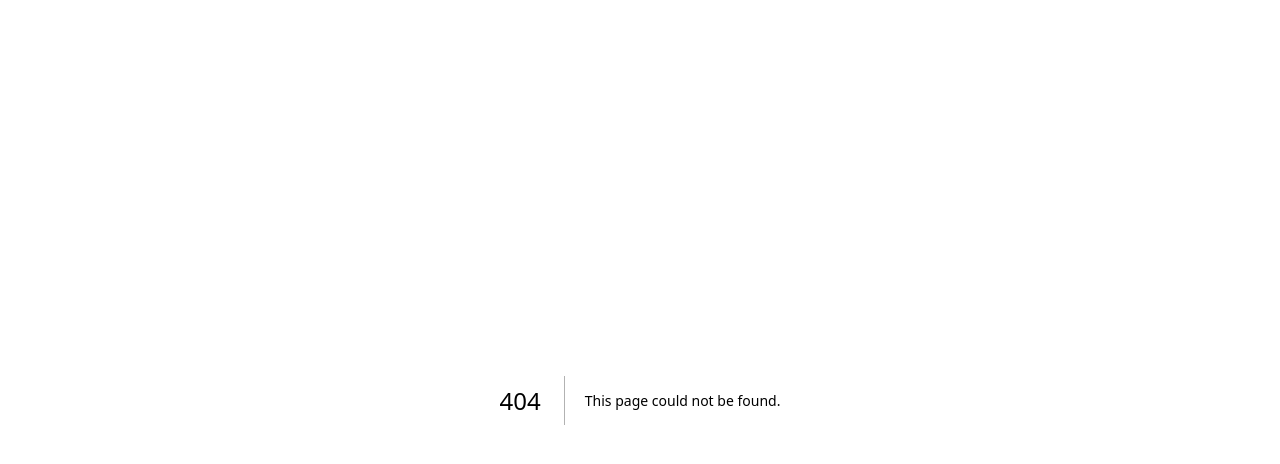
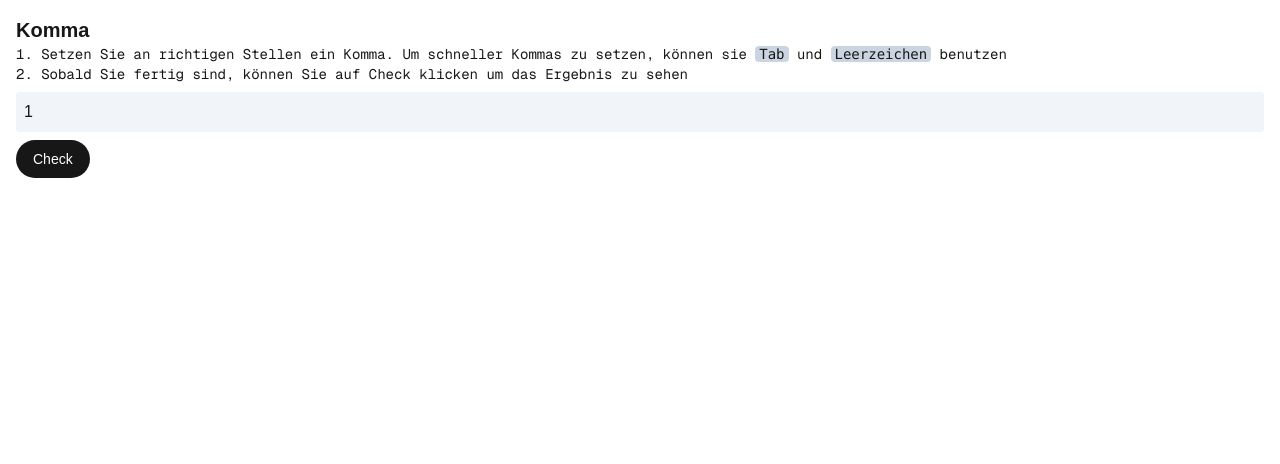
Before and after one commit to Raza-Ramadhani/learn, a Next.js app: page /de/komma/run/1 in a window 1280 px wide. Before the commit this address had no page. Shown: the top 464 px of the page. Built offline with nearby package versions, Linux system fonts and the light colour scheme.

Commit message:
initial commit

```diff
--- /dev/null
+++ b/app/de/komma/page.tsx
@@ -0,0 +1,25 @@
+'use client'
+import Button from "@/app/ui/button"
+import { useRouter } from "next/navigation"
+
+export default function Page() {
+    const router = useRouter()
+
+    function submit(formData:FormData) {
+        const text = formData.get('text')
+        router.push(`/de/komma/run/${encodeURI(text as string)}`)
+    }
+    return(
+        <div>
+            <form action={submit}>
+                <h1 className="text-xl font-bold h">Übungen Kommasetzung</h1>
+                <ol className="list-inside list-decimal text-sm sm:text-left font-[family-name:var(--font-geist-mono)]">
+                    <li className="mb-2">Text mit Komma einfügen</li>
+                    <li>Auf den Button drücken</li>
+                </ol>
+                <textarea name="text" id="text" placeholder="Text..." className="w-full min-h-64 rounded focus:outline-none bg-slate-100 p-1 my-1"></textarea>
+                <Button type="submit" text="Starten"/>
+            </form>
+        </div>
+    )
+}
--- /dev/null
+++ b/app/de/komma/run/[text]/page copy.tsx
@@ -0,0 +1,48 @@
+import Button from "@/app/ui/button"
+import { useRouter } from "next/navigation"
+
+export default async function Page({
+    params,
+}: {
+    params: Promise<{ text: string}>
+}) {
+    const rawText = decodeURIComponent((await params).text)
+    const text = rawText.replaceAll(', ',' ')
+    const words = text.split(' ')
+    async function submit(formData:FormData) {
+        'use server'
+        console.log(formData.values)
+        const correctWords = rawText.split(' ')
+        var commas = []
+        for (let i = 0; i < words.length; i++) {
+            const checkingWord = `${words[i]}${formData.get(i.toString()) == 'on' ? ',' : ''}`
+            //console.log(formData.get(i.toString()))
+            console.log(checkingWord + " - " + correctWords[i])
+            if (correctWords[i] == checkingWord) {
+                console.log('correct')
+            } else {
+                commas.push(`${checkingWord} is wrong`)
+            }
+        }
+
+        console.log(commas)
+    }
+    return(
+        <form action={submit}>
+            <h1 className="text-xl font-bold">Komma</h1>
+            <ol className="list-inside list-decimal text-sm sm:text-left font-[family-name:var(--font-geist-mono)]">
+                <li>Setzen Sie an richtigen Stellen ein Komma. Um schneller Kommas zu setzen, können sie <code className="bg-slate-300 rounded px-1">Tab</code> benutzen</li>
+                <li>Sobald Sie fertig sind, können Sie auf Check klicken um das Ergebnis zu sehen</li>
+            </ol>
+            <div className="flex flex-wrap my-2 bg-slate-100 rounded p-2">
+            {words.map((word, index) => {
+                return(
+                    <span key={index} className="flex justify-center items-center align-middle">{word}<input type="checkbox" name={index.toString()} className="cursor-pointer w-3 h-4 appearance-none text-black checked:bg-[url('/comma.svg')] bg-cover rounded"/></span>
+
+                )
+            })}
+            </div>
+            <Button text="Check" type="submit"/>
+        </form>
+    )
+}
--- /dev/null
+++ b/app/de/komma/run/[text]/page.tsx
@@ -0,0 +1,34 @@
+import Button from "@/app/ui/button"
+import KommaForm from "@/app/ui/komma-form"
+import { useRouter } from "next/navigation"
+
+export default async function Page({
+    params,
+}: {
+    params: Promise<{ text: string}>
+}) {
+    const rawText = decodeURIComponent((await params).text)
+    const text = rawText.replaceAll(', ',' ')
+    const words = text.split(' ')
+    /*async function submit(formData:FormData) {
+        'use server'
+        console.log(formData.values)
+        const correctWords = rawText.split(' ')
+        var commas = []
+        for (let i = 0; i < words.length; i++) {
+            const checkingWord = `${words[i]}${formData.get(i.toString()) == 'on' ? ',' : ''}`
+            //console.log(formData.get(i.toString()))
+            console.log(checkingWord + " - " + correctWords[i])
+            if (correctWords[i] == checkingWord) {
+                console.log('correct')
+            } else {
+                commas.push(`${checkingWord} is wrong`)
+            }
+        }
+
+        console.log(commas)
+    }*/
+    return(
+<KommaForm words={words} rawText={rawText}/>
+    )
+}
--- a/app/layout.tsx
+++ b/app/layout.tsx
@@ -14,7 +14,7 @@ const geistMono = localFont({
 });
 
 export const metadata: Metadata = {
-  title: "Create Next App",
+  title: "Learn",
   description: "Generated by create next app",
 };
 
@@ -24,9 +24,9 @@ export default function RootLayout({
   children: React.ReactNode;
 }>) {
   return (
-    <html lang="en">
+    <html lang="de">
       <body
-        className={`${geistSans.variable} ${geistMono.variable} antialiased`}
+        className={`${geistSans.variable} ${geistMono.variable} antialiased p-4`}
       >
         {children}
       </body>
--- /dev/null
+++ b/app/lib/actions.tsx
@@ -0,0 +1,16 @@
+'use server'
+
+export async function deKommaCheck(formData:FormData, rawText:string, words:Array<string>) {
+        const correctWords = rawText.split(' ')
+        var commas = []
+        for (let i = 0; i < words.length; i++) {
+            const checkingWord = `${words[i]}${formData.get(i.toString()) == 'on' ? ',' : ''}`
+            console.log(checkingWord + " - " + correctWords[i])
+            if (correctWords[i] == checkingWord) {
+                commas.push({correct:true, comma:formData.get(i.toString()) == 'on' ? true:false})
+            } else {
+                commas.push({correct:false, comma:formData.get(i.toString()) == 'on' ? true:false})
+            }
+        }
+        return {correct:commas}
+}
--- a/app/page.tsx
+++ b/app/page.tsx
@@ -26,18 +26,11 @@ export default function Home() {
         <div className="flex gap-4 items-center flex-col sm:flex-row">
           <a
             className="rounded-full border border-solid border-transparent transition-colors flex items-center justify-center bg-foreground text-background gap-2 hover:bg-[#383838] dark:hover:bg-[#ccc] text-sm sm:text-base h-10 sm:h-12 px-4 sm:px-5"
-            href="https://vercel.com/new?utm_source=create-next-app&utm_medium=appdir-template-tw&utm_campaign=create-next-app"
+            href="/de/komma"
             target="_blank"
             rel="noopener noreferrer"
           >
-            <Image
-              className="dark:invert"
-              src="/vercel.svg"
-              alt="Vercel logomark"
-              width={20}
-              height={20}
-            />
-            Deploy now
+            Komma
           </a>
           <a
             className="rounded-full border border-solid border-black/[.08] dark:border-white/[.145] transition-colors flex items-center justify-center hover:bg-[#f2f2f2] dark:hover:bg-[#1a1a1a] hover:border-transparent text-sm sm:text-base h-10 sm:h-12 px-4 sm:px-5 sm:min-w-44"
@@ -86,14 +79,7 @@ export default function Home() {
           target="_blank"
           rel="noopener noreferrer"
         >
-          <Image
-            aria-hidden
-            src="/globe.svg"
-            alt="Globe icon"
-            width={16}
-            height={16}
-          />
-          Go to nextjs.org →
+          GitHub →
         </a>
       </footer>
     </div>
--- /dev/null
+++ b/app/ui/button.tsx
@@ -0,0 +1,14 @@
+'use client'
+
+import { ButtonHTMLAttributes, DetailedHTMLProps } from "react"
+
+export default function Button({text, type}:{text:string, type:"button" | "submit" | "reset" | undefined}) {
+    return(
+        <button
+        type={type}
+        className="rounded-full border border-solid border-transparent transition-colors flex items-center justify-center bg-foreground text-background gap-2 hover:bg-[#383838] dark:hover:bg-[#ccc] px-4 text-sm py-2"
+        >
+        {text}
+        </button>
+    )
+}
--- /dev/null
+++ b/app/ui/komma-form.tsx
@@ -0,0 +1,45 @@
+'use client'
+
+import { useFormState } from "react-dom"
+import Button from "./button"
+import { deKommaCheck } from "../lib/actions"
+import { useActionState } from "react"
+
+export default function KommaForm({words, rawText,}:{words:Array<string>, rawText:string}) {
+    async function submitFunction(prev:any,formData:FormData) {
+        return await deKommaCheck(formData, rawText, words)
+    }
+    const [state, submit] = useActionState(submitFunction,{correct:[{correct:true, comma:false}]})
+    return(
+        <form action={submit}>
+        <h1 className="text-xl font-bold">Komma</h1>
+        <ol className="list-inside list-decimal text-sm sm:text-left font-[family-name:var(--font-geist-mono)]">
+        <li>Setzen Sie an richtigen Stellen ein Komma. Um schneller Kommas zu setzen, können sie <code className="bg-slate-300 rounded px-1">Tab</code> und <code className="bg-slate-300 rounded px-1">Leerzeichen</code> benutzen</li>
+        <li>Sobald Sie fertig sind, können Sie auf Check klicken um das Ergebnis zu sehen</li>
+        </ol>
+        <div className="flex flex-wrap my-2 bg-slate-100 rounded p-2">
+        {words.map((word, index) => {
+            return(
+                <span
+                    key={index}
+                    className="flex justify-center items-center align-middle"
+                >
+                    {word}
+                    <input
+                        type="checkbox"
+                        name={index.toString()}
+                        className={`cursor-pointer w-3 h-4 appearance-none text-black checked:bg-[url('/comma.svg')] bg-cover rounded
+                            ${state.correct[index]?.correct == false ? 'bg-red-500' : ''}
+                            ${state.correct[index]?.correct == true && state.correct[index]?.comma == true ? 'bg-green-500/50' : ''}
+                            `}
+                        defaultChecked={state.correct[index]?.comma}
+                    />
+                </span>
+
+            )
+        })}
+        </div>
+        <Button text="Check" type="submit"/>
+    </form>
+    )
+}
```
Also changed, not shown: public/comma.svg (added).
